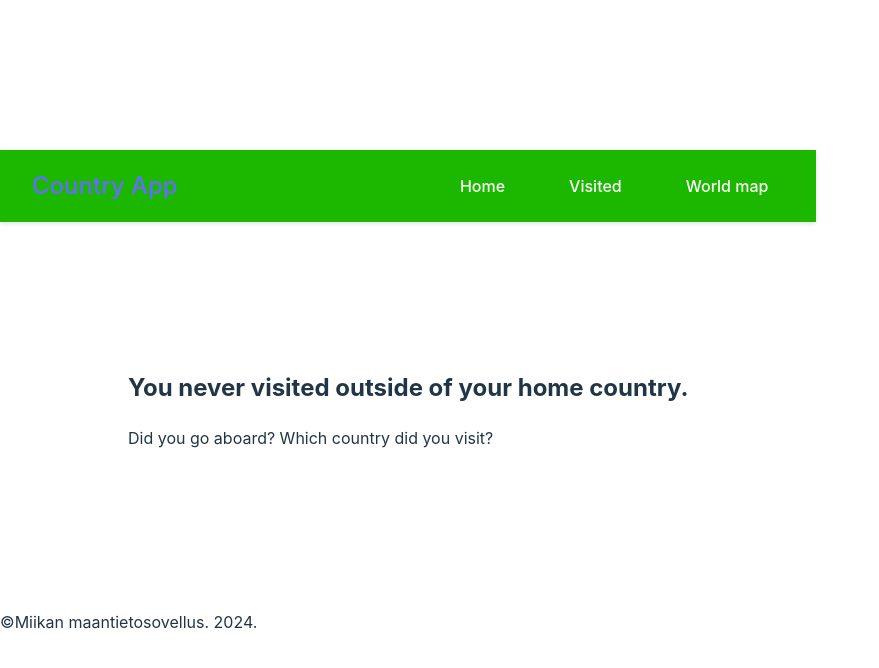
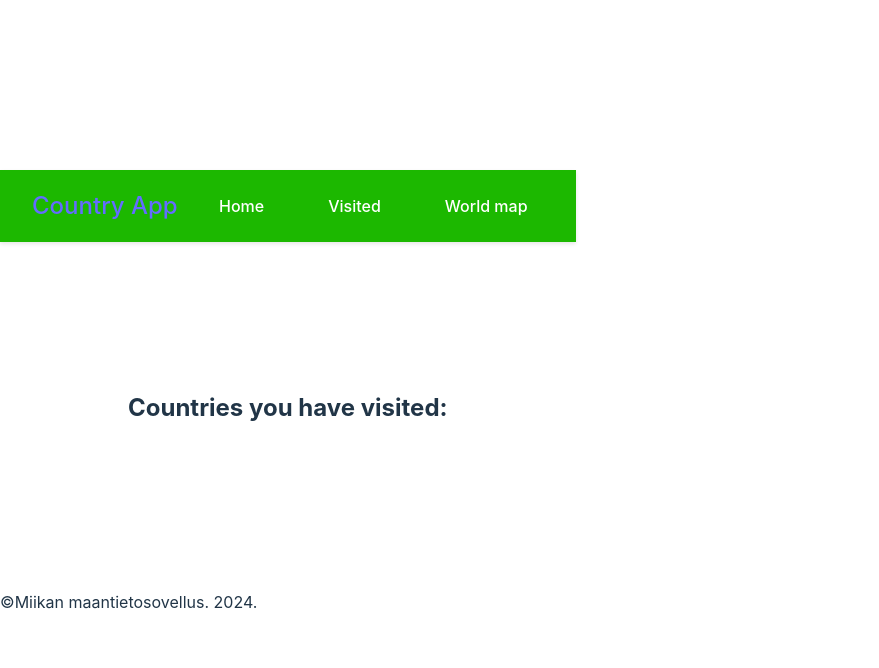
Before and after one commit to VainioM/Countries_application_project, a React app in the folder frontend/: page /visited in a window 1280 px wide. Shown: the top 668 px of the page, without its empty margins (0-879 px from the left). Built offline with nearby package versions, Linux system fonts and the light colour scheme; the HTML template or start-up script is replaced by a standard one.

Commit message:
Make Visited.jsx work
Add CountryContext.jsx and make Visited page work

User can now add and remove visited countries.

```diff
--- a/frontend/src/App.jsx
+++ b/frontend/src/App.jsx
@@ -5,11 +5,13 @@ import Visited from './pages/Visited';
 import Worldmap from './pages/worldmap';
 import Navbar from './components/Navbar';
 import Footer from './components/Footer';
+import { CountryProvider } from './contexts/CountryContext';
 
 function App() {
 
   return (
     <div>
+      <CountryProvider>
       <Navbar />
       <main className='main-content'>
         <Routes>
@@ -18,6 +20,7 @@ function App() {
           <Route path="/worldmap" element={<Worldmap />}/>
         </Routes>
       </main>
+      </CountryProvider>
       <Footer/>
       </div>
   );
--- a/frontend/src/components/CountryCard.jsx
+++ b/frontend/src/components/CountryCard.jsx
@@ -1,9 +1,14 @@
 import '../css/CountryCard.css'
+import { useCountryContext } from '../contexts/CountryContext'
 
 function CountryCard({country}) {
+    const {isVisited, addToVisited, removeFromVisited} = useCountryContext()
+    const visited = isVisited(country.id)
 
-    function onVisitedClick(){
-        alert("clicked!")
+    function onVisitedClick(e){
+        e.preventDefault()
+        if(visited) removeFromVisited(country.id)
+            else addToVisited(country)
     }
 
     return <div className="country-card">
--- /dev/null
+++ b/frontend/src/contexts/CountryContext.jsx
@@ -0,0 +1,43 @@
+import {createContext, useState, useContext, useEffect} from "react"
+
+const CountryContext = createContext()
+
+export const useCountryContext = () => useContext(CountryContext)
+
+export const CountryProvider = ({children}) => {
+    const [visited, setVisited] = useState([])
+
+    useEffect(() => {
+        const storedVisits = localStorage.getItem("visits")
+
+        if(storedVisits) setVisited(JSON.parse(storedVisits))
+    },[]
+)
+
+    useEffect(() => {
+        localStorage.setItem('visits', JSON.stringify(visited))
+    }, [visited])
+
+    const addToVisited = (country) => {
+        setVisited(prev => [...prev, country])
+    }
+
+    const removeFromVisited = (countryId) => {
+        setVisited(prev => prev.filter(country => country.id !== countryId))
+    }
+
+    const isVisited = (countryId) => {
+        return visited.some(country => country.id === countryId)
+    }
+
+    const value = {
+        visited,
+        addToVisited,
+        removeFromVisited,
+        isVisited
+    }
+
+    return <CountryContext.Provider value={value}>
+        {children}
+    </CountryContext.Provider>
+}
--- a/frontend/src/pages/Visited.jsx
+++ b/frontend/src/pages/Visited.jsx
@@ -1,6 +1,23 @@
 import '../css/Visited.css'
+import { useCountryContext } from '../contexts/CountryContext'
+import CountryCard from '../components/CountryCard'
 
 function Visited(){
+    const {visited} = useCountryContext();
+
+    if(visited) {
+        return(
+            <div className='favorites'>
+            <h2>Countries you have visited: </h2>
+              <div className="movies-grid">
+                    {visited.map((country, index) => (
+                        <CountryCard country={country} key={index} />
+                    ))}
+                </div>
+            </div>
+        );
+    }
+
     return <div className="favorites-empty">
         <h2>You never visited outside of your home country.</h2>
         <p>Did you go aboard? Which country did you visit?</p>
```
